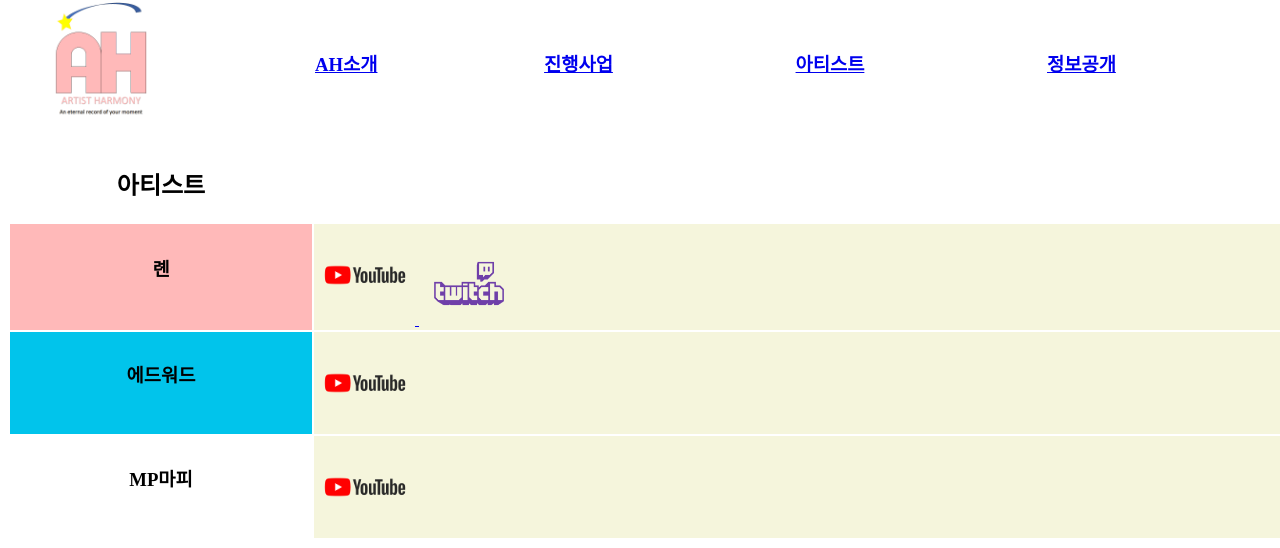
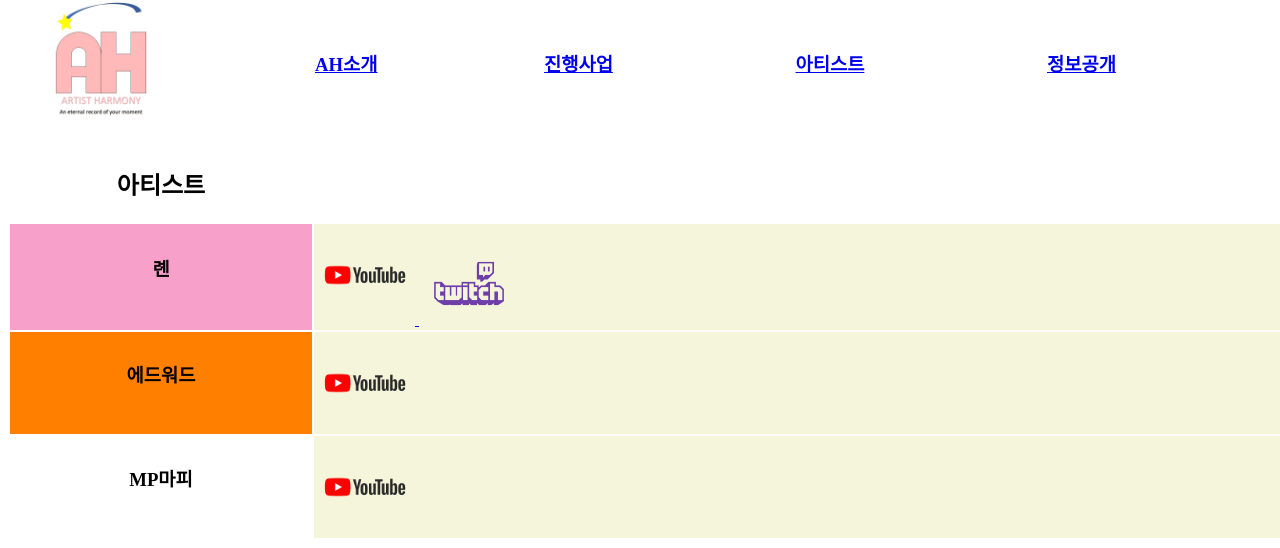
Before and after one commit to EdwardMika/AH, a plain HTML site: page 아티스트.html in a window 1280 px wide. Shown: the part 1158-1706 px from the top of the page. Drawn offline with Linux system fonts and the light colour scheme.

Commit message:
Update 아티스트.html

```diff
--- a/아티스트.html
+++ b/아티스트.html
@@ -28,7 +28,7 @@
             </td>
         </tr>
         <tr>
-            <td bgcolor="#FFB9B9" align="center" >
+            <td bgcolor="#f6a0ca" align="center" >
                 <h3>롄</h3>
             </td>
             <td colspan="5" bgcolor="beige">
@@ -41,7 +41,7 @@
             </td>
         </tr>
         <tr>
-            <td bgcolor="#01c4eb" align="center" >
+            <td bgcolor="#ff8000" align="center" >
                 <h3>에드워드</h3>
             </td>
             <td colspan="5" bgcolor="beige">
```
